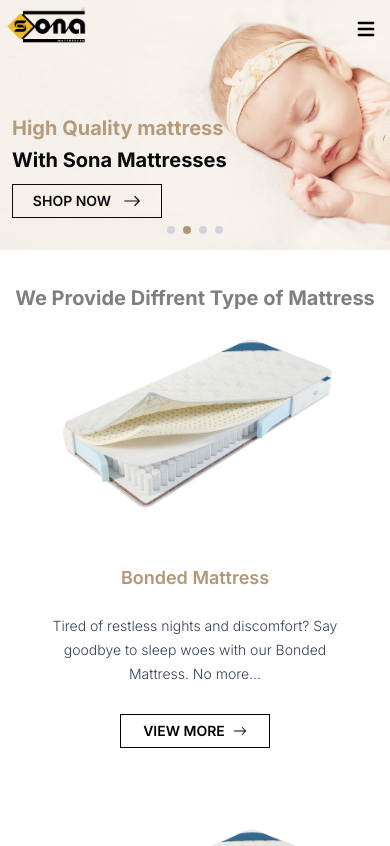
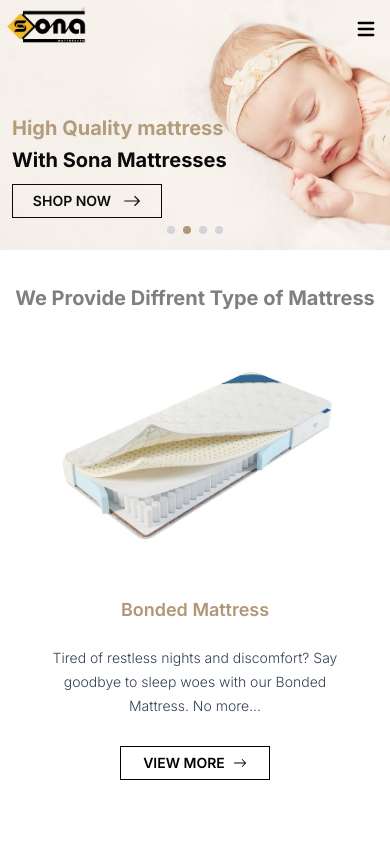
Before and after one commit to shadrajput/Sona-Mattresses, a Next.js app: page / in a window 390 px wide. Shown: the top 846 px of the page. Built offline with nearby package versions, Linux system fonts and the light colour scheme; what tailwindcss-debug-screens would draw is missing.

Commit message:
basic changes heading

```diff
--- a/src/pages/index.jsx
+++ b/src/pages/index.jsx
@@ -24,7 +24,7 @@ export default function Home() {
         <Hero />
 
         <div>
-          <h1 className="px-3 pt-8 text-center text-xl font-bold opacity-50 lg:text-3xl">
+          <h1 className="px-3 py-8 text-center text-xl font-bold opacity-50 lg:text-3xl">
             {' '}
             We Provide Diffrent Type of Mattress{' '}
           </h1>
```
